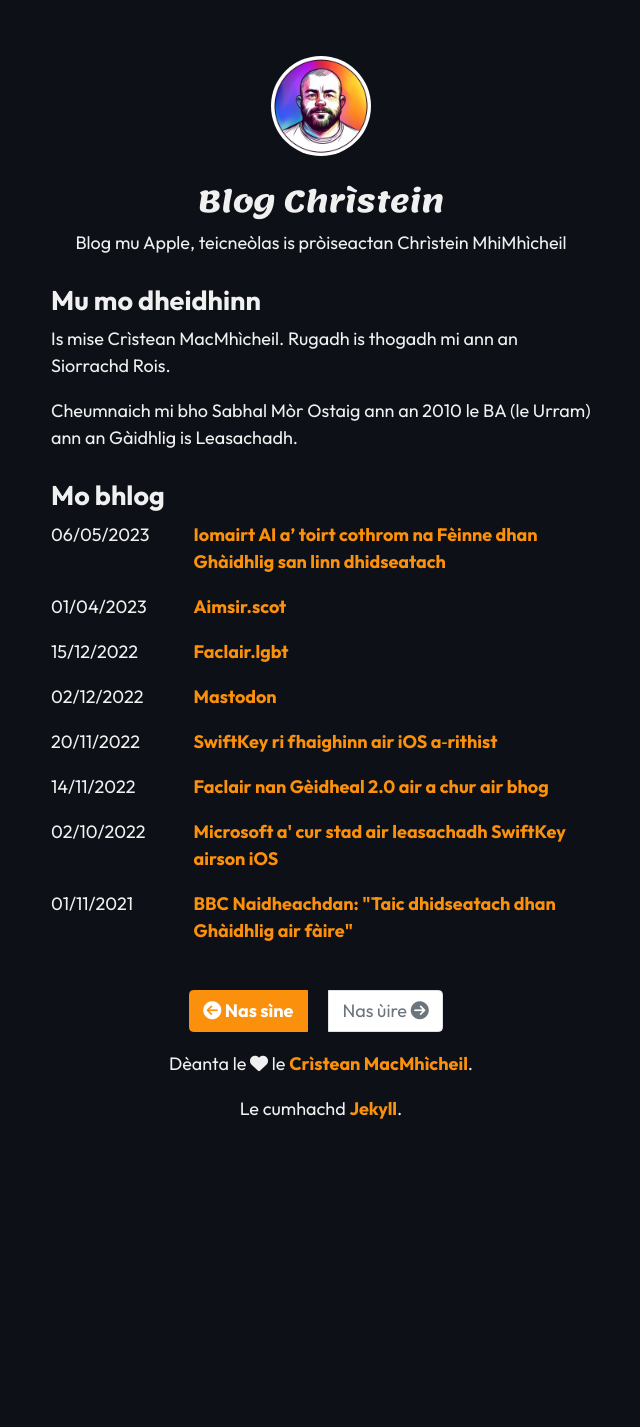
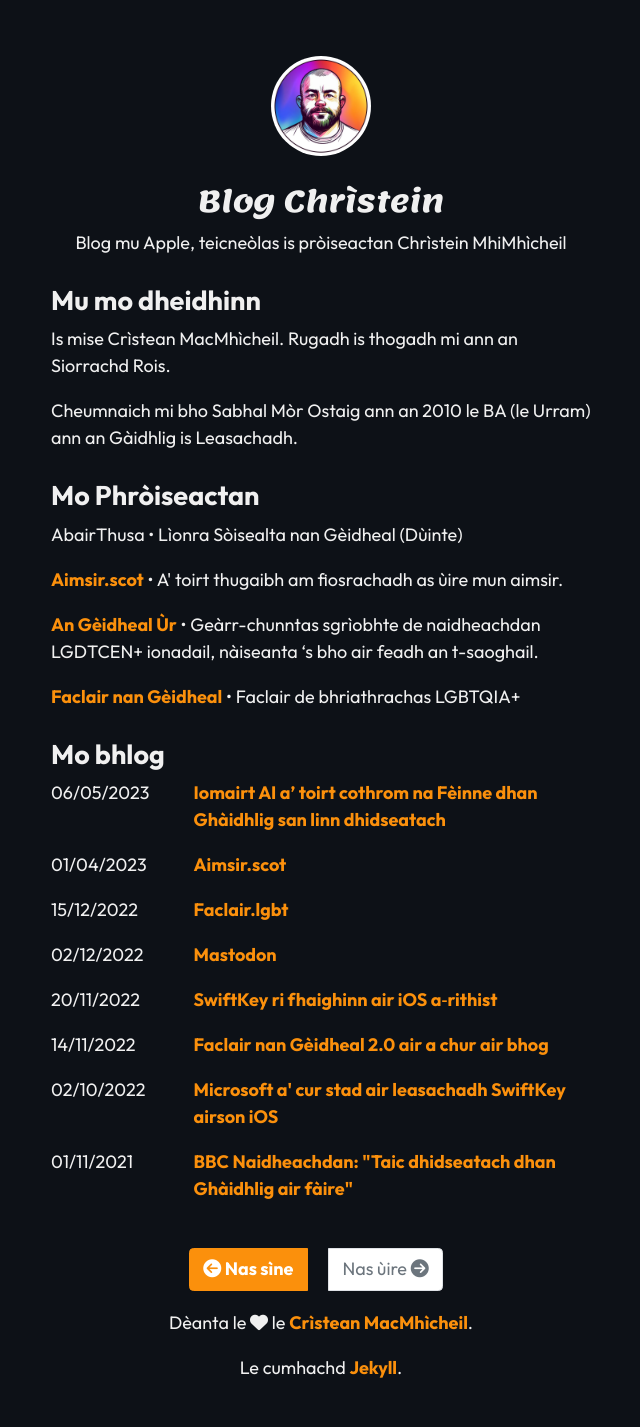
Before and after one commit to angeidheal/angeidheal.github.io, a Jekyll site: the page built from index.html, in a window 1280 px wide. Shown: the whole page, without its empty margins (319-959 px from the left). Built offline with Jekyll 4.4.1, drawn with Linux system fonts in a browser that asks for light colours; nearby versions of some CDN libraries; the list of posts is cut into pages by our own code; before the commit the page ends 1168 px from its top, so only the background shows below that.

Commit message:
Update bio.html

```diff
--- a/_includes/bio.html
+++ b/_includes/bio.html
@@ -3,3 +3,13 @@
 <p>Is mise Crìstean MacMhìcheil. Rugadh is thogadh mi ann an Siorrachd Rois.</p>
 
 <p>Cheumnaich mi bho Sabhal Mòr Ostaig ann an 2010 le BA (le Urram) ann an Gàidhlig is Leasachadh.</p>
+
+<h2>Mo Phròiseactan</h2>
+
+<p>AbairThusa • Lìonra Sòisealta nan Gèidheal (Dùinte)</p>
+
+<p><a href="https://aimsir.scot/">Aimsir.scot</a> • A' toirt thugaibh am fiosrachadh as ùire mun aimsir.</p>
+
+<p><a href="https://angeidhealur.scot/">An Gèidheal Ùr</a> • Geàrr-chunntas sgrìobhte de naidheachdan LGDTCEN+ ionadail, nàiseanta ‘s bho air feadh an t-saoghail.</p>
+
+<p><a href="https://faclair.lgbt/">Faclair nan Gèidheal</a> • Faclair de bhriathrachas LGBTQIA+</p>
```
